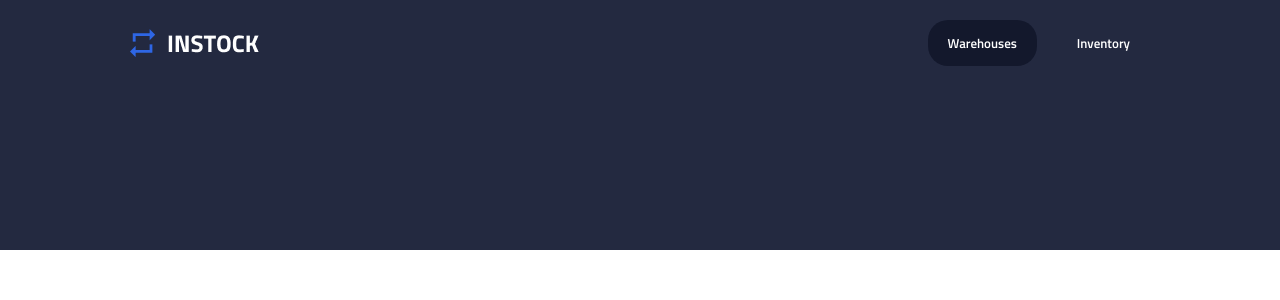
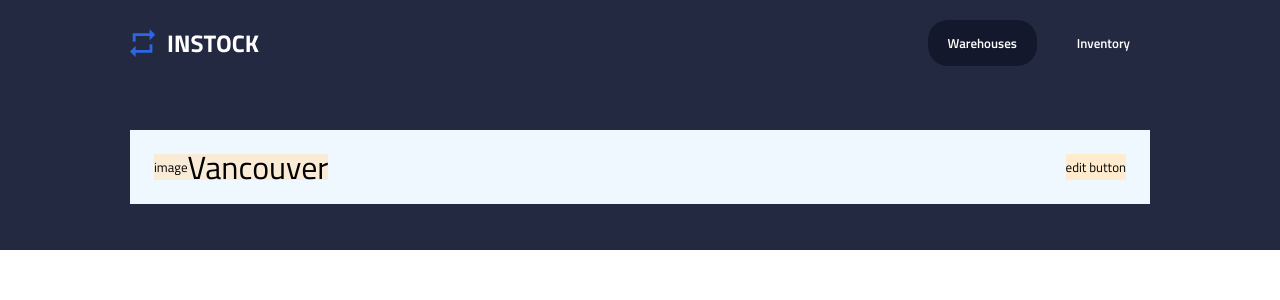
Before and after one commit to revyrob/instock-client, a React (Create React App) app: page /warehousedetails in a window 1280 px wide. Shown: the top 300 px of the page. Built offline with nearby package versions, Linux system fonts and the light colour scheme.

Commit message:
Completed header: warehouse details page

```diff
--- a/src/App.js
+++ b/src/App.js
@@ -2,6 +2,7 @@ import './App.scss';
 import Header from './components/Header/Header';
 import { BrowserRouter, Routes, Route } from 'react-router-dom';
 import Warehouses from './pages/Warehouses/Warehouses';
+import WarehouseDetails from './pages/WarehouseDetails/WarehouseDetails';
 
 function App() {
   return (
@@ -16,7 +17,7 @@ function App() {
         <Route path="/Inventory/:id" element={<Inventory />} />
         <Route path="/Inventory/add" element={<Inventory />} />
         <Route path="/Inventory/:id/edit" element={<Inventory />} /> */}
-        {/* <Route path="/details" element={<Details />} /> */}
+        <Route path="/warehousedetails" element={<WarehouseDetails />} />
       </Routes>
     </BrowserRouter>
   );
--- a/src/pages/WarehouseDetails/WarehouseDetails.js
+++ b/src/pages/WarehouseDetails/WarehouseDetails.js
@@ -0,0 +1,17 @@
+import './WarehouseDetails.scss';
+import axios from 'axios';
+// import { useEffect, useState } from 'react';
+
+export default function WarehouseDetails() {
+  return (
+    <section className="warehouseDetails">
+      <div className="pageHeader">
+        <div className="pageHeader__title">
+          image
+          <p className="pageHeader__warehouse-name">Vancouver</p>
+        </div>
+        <div className="pageHeader__editBtn"> edit button</div>
+      </div>
+    </section>
+  );
+}
--- a/src/pages/WarehouseDetails/WarehouseDetails.scss
+++ b/src/pages/WarehouseDetails/WarehouseDetails.scss
@@ -0,0 +1,27 @@
+@use '../../styles/partials/variables' as *;
+@use '../../styles/partials/mixins' as *;
+
+.warehouseDetails {
+  background-color: $primary-light;
+  @include wrapper-mr;
+}
+.pageHeader {
+  @include wrapper-mr;
+  background-color: aliceblue;
+  display: flex;
+  flex-direction: row;
+  justify-content: space-between;
+  padding: $space-between-items-lg;
+  &__title {
+    display: flex;
+    flex-direction: row;
+    align-items: center;
+    background-color: antiquewhite;
+  }
+  &__editBtn {
+    background-color: blanchedalmond;
+  }
+  &__warehouse-name {
+    font-size: $page-header;
+  }
+}
--- a/src/styles/partials/_mixins.scss
+++ b/src/styles/partials/_mixins.scss
@@ -26,11 +26,11 @@
 
 @mixin wrapper-mr {
   margin-left: 16px;
-  marging-right: 16px;
+  margin-right: 16px;
 
   @include tablet {
     margin-left: 32px;
-    marging-right: 32px;
+    margin-right: 32px;
   }
   @include desktop {
     width: 1020px;
--- a/src/styles/partials/_variables.scss
+++ b/src/styles/partials/_variables.scss
@@ -1,18 +1,42 @@
-$tablet-width:786px;
-$desktop-width:1280px;
+$tablet-width: 786px;
+$desktop-width: 1280px;
 
-$primary-dark:#13182C;
-$primary-accent:#2E66E5;
-$primary-light:#FFFFFF;
+$primary-dark: #13182c;
+$primary-accent: #2e66e5;
+$primary-light: #ffffff;
 
-$secondary-dark:#5C667E;
-$secondary-light:#BDC5D5;
+$secondary-dark: #5c667e;
+$secondary-light: #bdc5d5;
 
-$bgcolor-dark:#232940;
-$bgcolor-light:#F7F8F9;
+$bgcolor-dark: #232940;
+$bgcolor-light: #f7f8f9;
 
-$sup-green:#158463;
-$sup-red:#C94515;
+$sup-green: #158463;
+$sup-red: #c94515;
 
-$regular:400;
-$bold:600;
+$regular: 400;
+$bold: 600;
+
+// FONT SIZE:
+$page-header: 32px;
+$subheader: 24px;
+$labels: 14px;
+$table-header: 12px;
+$body-large: 16px;
+$body-medium: 14px;
+$body-small: 12px;
+
+$page-header-mobile: 28px;
+$subheader-mobile: 20px;
+$labels-mobile: 13px;
+$table-header-mobile: 11px;
+$body-large-mobile: 15px;
+$body-medium-mobile: 13px;
+$body-small-mobile: 11px;
+
+// Spacing
+$space-between-items-sm: 16px;
+$space-between-items-lg: 24px;
+$space-outside-items-sm: 16px;
+$space-outside-items-md: 32px;
+$space-outside-items-lg: 63px;
```
